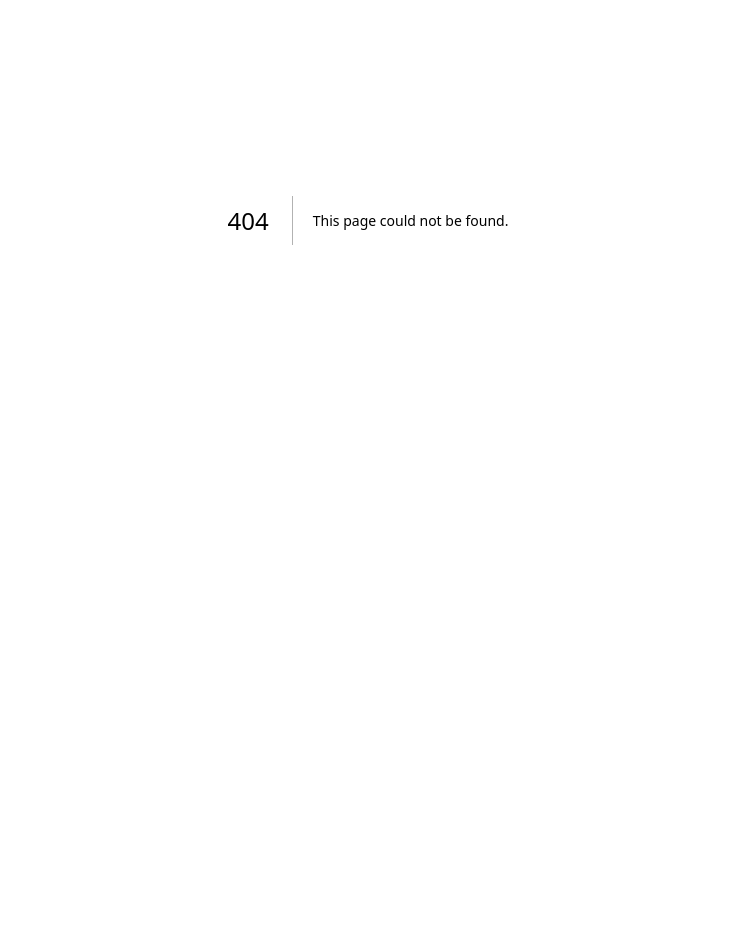
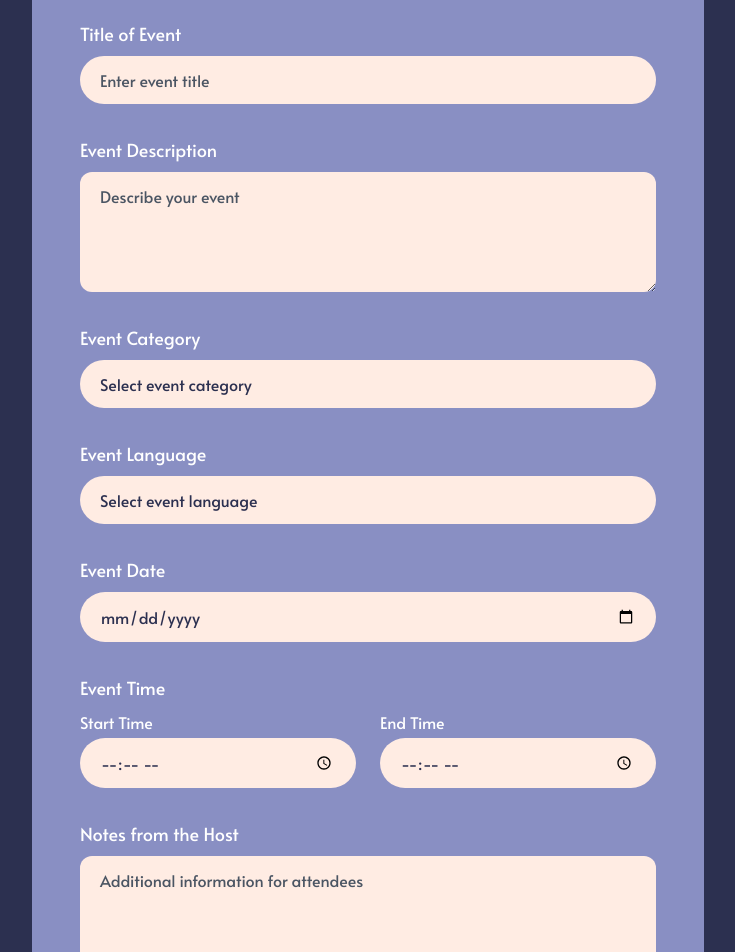
Before and after one commit to nobu-h-o/ConnectWaseda, a Next.js app in the folder frontend/: page /eventcreation in a window 1280 px wide. Before the commit this address had no page. Shown: the part 180-1132 px from the top of the page, without its empty margins (272-1007 px from the left). Before the commit the page ends 800 px from the top, so only its background shows below. Built offline with nearby package versions, Linux system fonts and the light colour scheme.

Commit message:
event creation page made

```diff
--- /dev/null
+++ b/frontend/app/eventcreation/page.tsx
@@ -0,0 +1,190 @@
+import React from "react";
+
+const CreateEvent = () => {
+  const categories = ["Social", "Academic", "Sports", "Cultural"];
+  const languages = ["English", "Japanese", "Other"];
+
+  return (
+    <div className="bg-[#2c3050] min-h-screen flex flex-col items-center pt-16 pb-16">
+      {/* Page Title */}
+      <h1 className="text-white text-4xl font-semibold mb-10">
+        Create A New Event
+      </h1>
+
+      {/* Form Container */}
+      <div className="bg-[#A0A7E0]/80 rounded-2xl w-full max-w-2xl px-12 py-14 space-y-8">
+        {/* Title */}
+        <div className="flex flex-col space-y-2">
+          <label
+            htmlFor="title"
+            className="text-white text-lg font-medium"
+          >
+            Title of Event
+          </label>
+          <input
+            id="title"
+            name="title"
+            type="text"
+            placeholder="Enter event title"
+            className="w-full rounded-full bg-[#FFECE3] px-5 py-3
+                       text-base placeholder-gray-600 text-[#2c3050]
+                       focus:outline-none focus:ring-2 focus:ring-[#FFA500]"
+          />
+        </div>
+
+        {/* Description */}
+        <div className="flex flex-col space-y-2">
+          <label
+            htmlFor="description"
+            className="text-white text-lg font-medium"
+          >
+            Event Description
+          </label>
+          <textarea
+            id="description"
+            name="description"
+            rows={4}
+            placeholder="Describe your event"
+            className="w-full rounded-xl bg-[#FFECE3] px-5 py-3
+                       text-base placeholder-gray-600 text-[#2c3050]
+                       focus:outline-none focus:ring-2 focus:ring-[#FFA500]"
+          />
+        </div>
+
+        {/* Category */}
+        <div className="flex flex-col space-y-2">
+          <label
+            htmlFor="category"
+            className="text-white text-lg font-medium"
+          >
+            Event Category
+          </label>
+          <select
+            id="category"
+            name="category"
+            defaultValue=""
+            className="w-full rounded-full bg-[#FFECE3] px-5 py-3
+                       text-base text-[#2c3050] placeholder-gray-600
+                       appearance-none hover:cursor-pointer
+                       focus:outline-none focus:ring-2 focus:ring-[#FFA500]"
+          >
+            <option value="" disabled>
+              Select event category
+            </option>
+            {categories.map((c) => (
+              <option key={c} value={c}>
+                {c}
+              </option>
+            ))}
+          </select>
+        </div>
+
+        {/* Language */}
+        <div className="flex flex-col space-y-2">
+          <label
+            htmlFor="language"
+            className="text-white text-lg font-medium"
+          >
+            Event Language
+          </label>
+          <select
+            id="language"
+            name="language"
+            defaultValue=""
+            className="w-full rounded-full bg-[#FFECE3] px-5 py-3
+                       text-base text-[#2c3050] placeholder-gray-600
+                       appearance-none hover:cursor-pointer
+                       focus:outline-none focus:ring-2 focus:ring-[#FFA500]"
+          >
+            <option value="" disabled>
+              Select event language
+            </option>
+            {languages.map((l) => (
+              <option key={l} value={l}>
+                {l}
+              </option>
+            ))}
+          </select>
+        </div>
+
+        {/* Date */}
+        <div className="flex flex-col space-y-2">
+          <label
+            htmlFor="date"
+            className="text-white text-lg font-medium"
+          >
+            Event Date
+          </label>
+          <input
+            id="date"
+            name="date"
+            type="date"
+            className="w-full rounded-full bg-[#FFECE3] px-5 py-3
+                       text-base text-[#2c3050]
+                       focus:outline-none focus:ring-2 focus:ring-[#FFA500]
+                       hover:cursor-pointer"
+          />
+        </div>
+
+        {/* Start & End Time */}
+        <div className="flex flex-col space-y-2">
+          <span className="text-white text-lg font-medium">Event Time</span>
+          <div className="flex gap-6">
+            {["startTime", "endTime"].map((field, idx) => (
+              <div key={field} className="flex-1 flex flex-col space-y-1">
+                <label
+                  htmlFor={field}
+                  className="text-white text-base font-medium"
+                >
+                  {idx === 0 ? "Start Time" : "End Time"}
+                </label>
+                <input
+                  id={field}
+                  name={field}
+                  type="time"
+                  className="w-full rounded-full bg-[#FFECE3] px-5 py-3
+                             text-base text-[#2c3050]
+                             focus:outline-none focus:ring-2 focus:ring-[#FFA500]
+                             hover:cursor-pointer"
+                />
+              </div>
+            ))}
+          </div>
+        </div>
+
+        {/* Notes */}
+        <div className="flex flex-col space-y-2">
+          <label
+            htmlFor="notes"
+            className="text-white text-lg font-medium"
+          >
+            Notes from the Host
+          </label>
+          <textarea
+            id="notes"
+            name="notes"
+            rows={4}
+            placeholder="Additional information for attendees"
+            className="w-full rounded-xl bg-[#FFECE3] px-5 py-3
+                       text-base placeholder-gray-600 text-[#2c3050]
+                       focus:outline-none focus:ring-2 focus:ring-[#FFA500]"
+          />
+        </div>
+
+        {/* Submit Button */}
+        <div className="flex justify-center mt-10">
+          <button
+            type="button"
+            className="bg-[#FFECE3] text-[#2c3050]
+                       rounded-full px-10 py-4 text-lg font-semibold
+                       hover:brightness-105 transition"
+          >
+            Create Event
+          </button>
+        </div>
+      </div>
+    </div>
+  );
+};
+
+export default CreateEvent;
```
